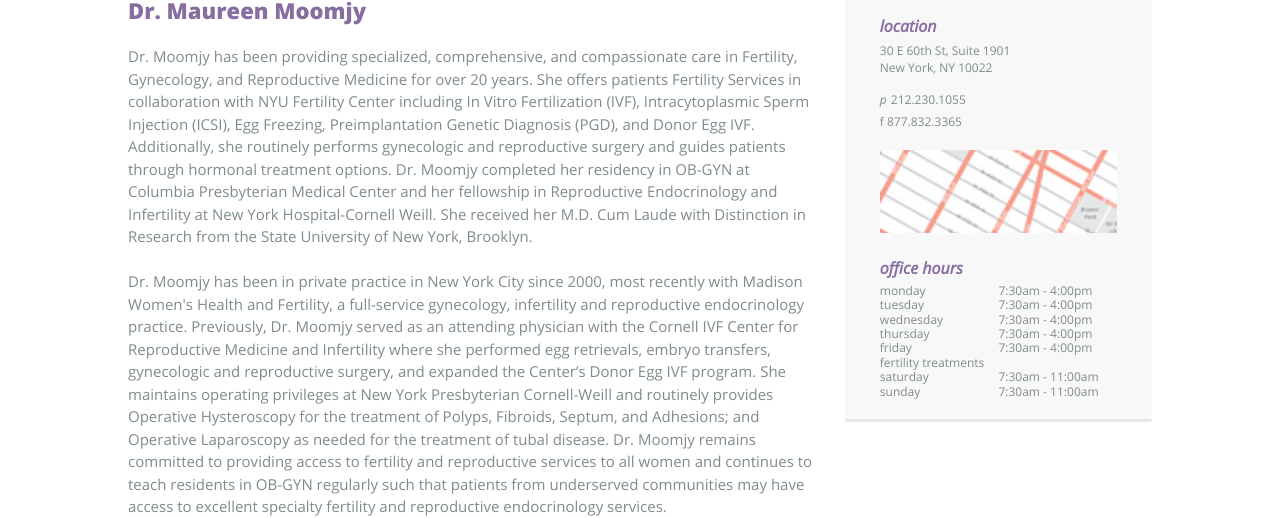
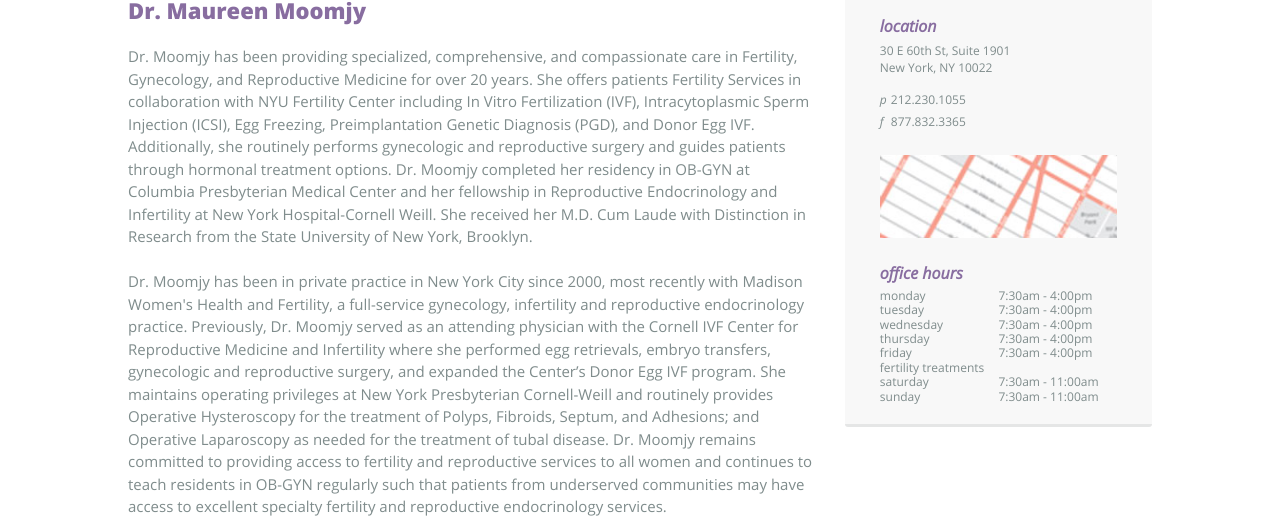
Before and after one commit to erikleon/dr-moomjy, a Jekyll site: the page built from index.html, in a window 1280 px wide. Shown: the part 955-1473 px from the top of the page. Built offline with Jekyll 4.4.1, drawn with Linux system fonts in a browser that asks for light colours; nearby versions of some CDN libraries; some web fonts are replaced; library files that are not in the unit come from our copies; comment, search, counter and statistics services are not loaded.

Commit message:
add fax back to styles

```diff
--- a/_sass/elements/_about.scss
+++ b/_sass/elements/_about.scss
@@ -79,7 +79,8 @@
           }
         }
 
-        .phone {
+        .phone,
+        .fax {
           padding: 0 0 5px 0;
 
           span {
```
